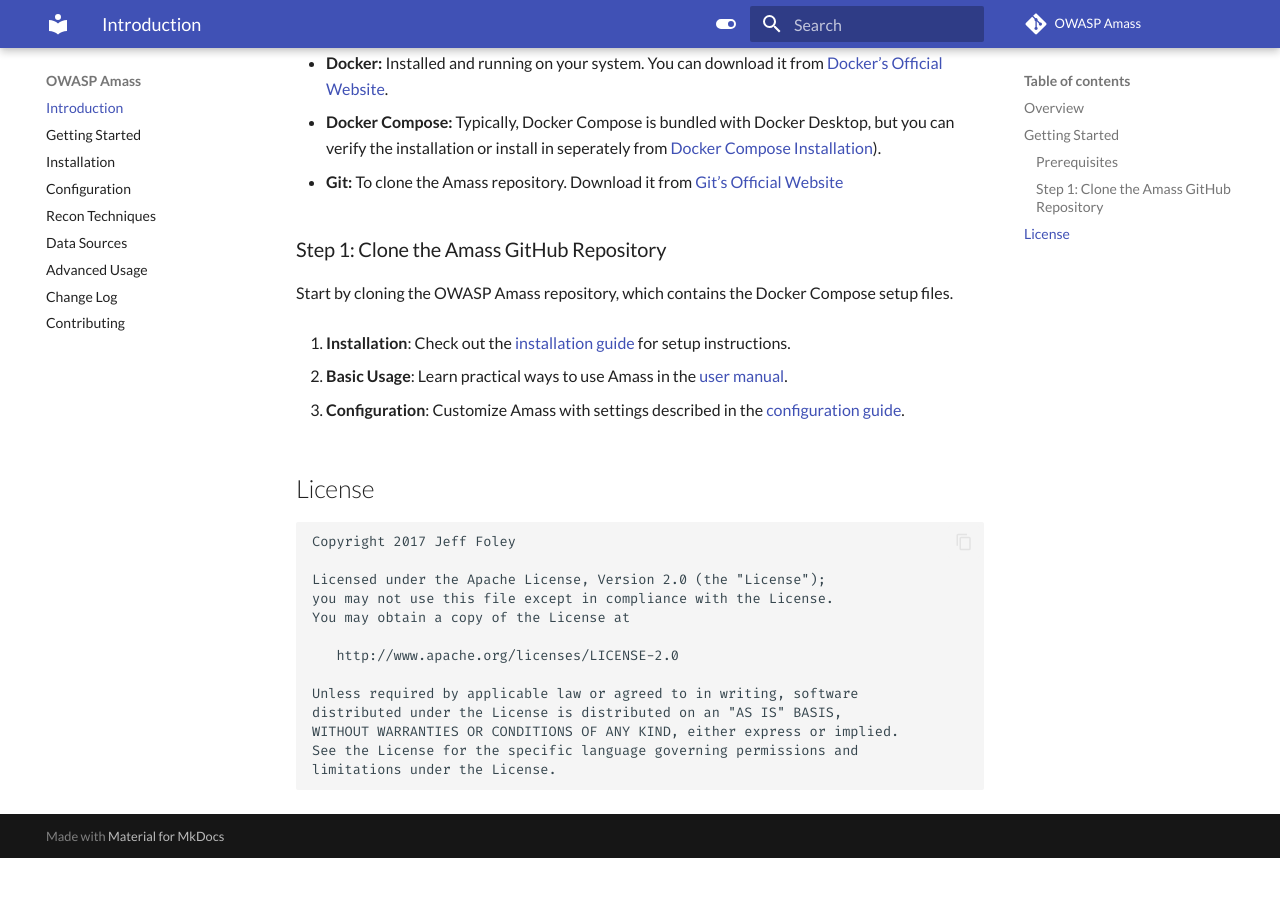
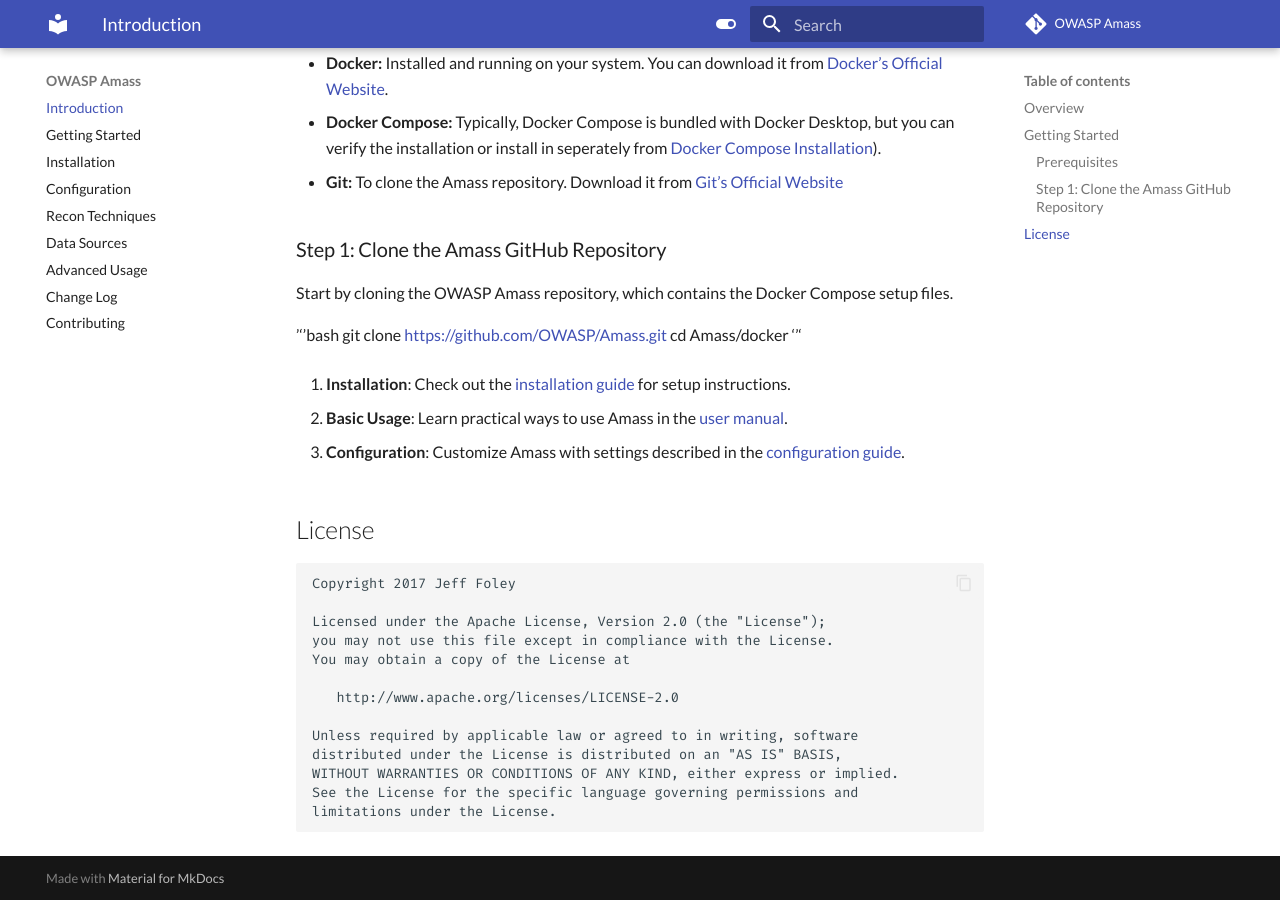
Before and after one commit to owasp-amass/docs, an MkDocs documentation site: the page built from docs/index.md, in a window 1280 px wide and 900 px high, scrolled down 1058 px. Built offline with MkDocs 1.6.1 and Material for MkDocs 9.7.7, drawn with Linux system fonts in a browser that asks for light colours; comment, search, counter and statistics services are not loaded; before the commit the page ends 1916 px from its top, so only the background shows below that.

Commit message:
Update index.md

```diff
--- a/docs/index.md
+++ b/docs/index.md
@@ -37,6 +37,11 @@
 
 Start by cloning the OWASP Amass repository, which contains the Docker Compose setup files.
 
+'''bash
+git clone https://github.com/OWASP/Amass.git
+cd Amass/docker
+'''
+
 
 
 
```
